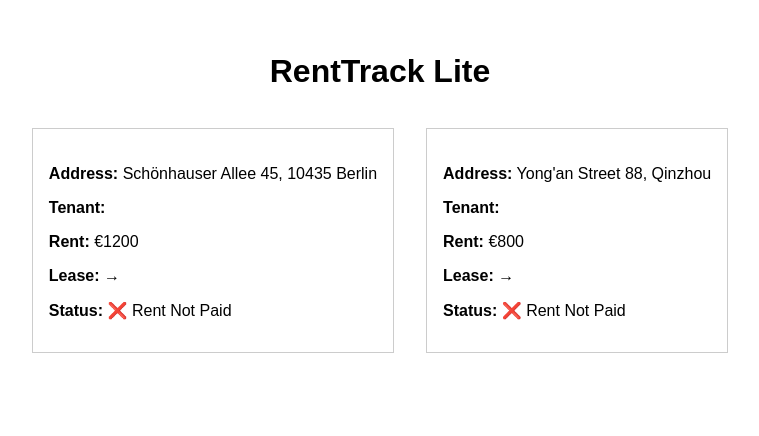
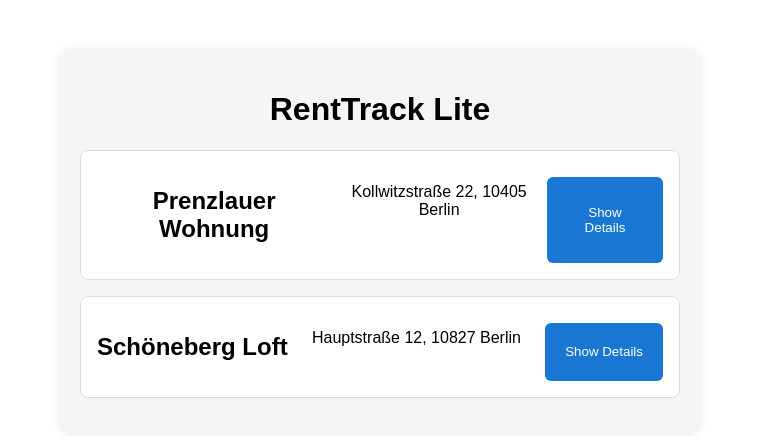
Before and after one commit to bingbingkarl-chen/renttrack-lite, a React (Create React App) app: page / in a window 1280 px wide. Shown: the top 436 px of the page, without its empty margins (260-1019 px from the left). Built offline with nearby package versions, Linux system fonts and the light colour scheme.

Commit message:
Fix: downgrade React version and fix missing App.css

```diff
--- a/src/App.js
+++ b/src/App.js
@@ -1,36 +1,17 @@
 // src/App.js
-
-import React from "react";
+import "./styles/App.css";
 import PropertyCard from "./components/PropertyCard";
 import propertyData from "./data/propertyData";
 
 function App() {
   return (
-    <div style={styles.container}>
-      <h1 style={styles.heading}>RentTrack Lite</h1>
-      <div style={styles.cardContainer}>
-        {propertyData.map((property) => (
-          <PropertyCard key={property.id} property={property} />
-        ))}
-      </div>
+    <div className="App">
+      <h1>RentTrack Lite</h1>
+      {propertyData.map((property, index) => (
+        <PropertyCard key={index} property={property} />
+      ))}
     </div>
   );
 }
 
-const styles = {
-  container: {
-    padding: "2rem",
-    fontFamily: "Arial, sans-serif",
-  },
-  heading: {
-    textAlign: "center",
-  },
-  cardContainer: {
-    display: "flex",
-    gap: "2rem",
-    flexWrap: "wrap",
-    justifyContent: "center",
-  },
-};
-
 export default App;
--- a/src/components/PropertyCard.js
+++ b/src/components/PropertyCard.js
@@ -1,30 +1,35 @@
 // src/components/PropertyCard.js
-import React from "react";
+import { useState } from "react";
+import "../styles/PropertyCard.css";
 
-function PropertyCard({ property }) {
+export default function PropertyCard({ property }) {
+  const [isOpen, setIsOpen] = useState(false);
+
   return (
-    <div
-      style={{ border: "1px solid #ccc", padding: "1rem", margin: "1rem 0" }}
-    >
+    <div className="property-card">
+      <div className="card-header" onClick={() => setIsOpen(!isOpen)}>
         <h2>{property.name}</h2>
+        <p>{property.address}</p>
+        <button>{isOpen ? "Hide Details" : "Show Details"}</button>
+      </div>
+
+      {isOpen && (
+        <div className="card-details">
           <p>
-        <strong>Address:</strong> {property.address}
+            <strong>Monthly Rent:</strong> €{property.rent}
           </p>
           <p>
-        <strong>Tenant:</strong> {property.tenant}
+            <strong>Landlord:</strong> {property.landlord}
           </p>
           <p>
-        <strong>Rent:</strong> €{property.rent}
+            <strong>Contract:</strong> {property.contractStart} -{" "}
+            {property.contractEnd}
           </p>
           <p>
-        <strong>Lease:</strong> {property.leaseStart} → {property.leaseEnd}
+            <strong>Tenant:</strong> {property.tenantContact}
           </p>
-      <p>
-        <strong>Status:</strong>
-        {property.isPaid ? " ✅ Rent Paid" : " ❌ Rent Not Paid"}
-      </p>
+        </div>
+      )}
     </div>
   );
 }
-
-export default PropertyCard;
--- a/src/data/propertyData.js
+++ b/src/data/propertyData.js
@@ -1,26 +1,23 @@
 // src/data/propertyData.js
-
 const propertyData = [
   {
-    id: 1,
-    title: "Berlin Apartment - Prenzlauer Berg",
-    address: "Schönhauser Allee 45, 10435 Berlin",
-    rent: 1200,
-    deposit: 2400,
-    isRented: true,
-    image:
-      "https://images.unsplash.com/photo-1600585154340-be6161a56a0c?auto=format&fit=crop&w=800&q=80",
+    name: "Prenzlauer Wohnung",
+    address: "Kollwitzstraße 22, 10405 Berlin",
+    rent: 1300,
+    landlord: "Mr. Schulz",
+    contractStart: "01.03.2024",
+    contractEnd: "28.02.2025",
+    tenantContact: "Max Müller, +49 1234567890"
   },
   {
-    id: 2,
-    title: "Qinzhou City Loft - Guangxi",
-    address: "Yong'an Street 88, Qinzhou",
-    rent: 800,
-    deposit: 1600,
-    isRented: false,
-    image:
-      "https://images.unsplash.com/photo-1560448204-e02f11c3d0e2?auto=format&fit=crop&w=800&q=80",
-  },
+    name: "Schöneberg Loft",
+    address: "Hauptstraße 12, 10827 Berlin",
+    rent: 1450,
+    landlord: "Ms. Schneider",
+    contractStart: "15.04.2024",
+    contractEnd: "14.04.2025",
+    tenantContact: "Lisa Zhang, +49 9876543210"
+  }
 ];
 
 export default propertyData;
--- a/src/styles/PropertyCard.css
+++ b/src/styles/PropertyCard.css
@@ -1,17 +1,25 @@
+/* src/styles/PropertyCard.css */
 .property-card {
-  border: 1px solid #ccc;
+  border: 1px solid #ddd;
   border-radius: 8px;
+  margin: 16px 0;
   padding: 16px;
-  width: 280px;
-  margin: 12px;
-  background-color: #fafafa;
-  box-shadow: 0 2px 6px rgba(0, 0, 0, 0.1);
+  background-color: #fff;
+  transition: box-shadow 0.2s;
 }
 
-.property-image {
-  width: 100%;
-  height: 160px;
-  object-fit: cover;
-  border-radius: 6px;
-  margin-bottom: 10px;
+.property-card:hover {
+  box-shadow: 0 2px 8px rgba(0, 0, 0, 0.1);
 }
+
+.card-header {
+  display: flex;
+  justify-content: space-between;
+  cursor: pointer;
+}
+
+.card-details {
+  margin-top: 12px;
+  font-size: 14px;
+  color: #333;
+}
```
Also changed, not shown: src/styles/App.css (renamed from src/App.css). Lines whose indentation alone changed are shown as unchanged.
